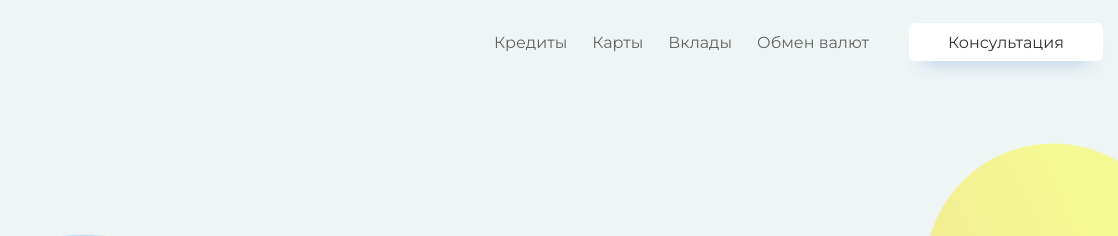
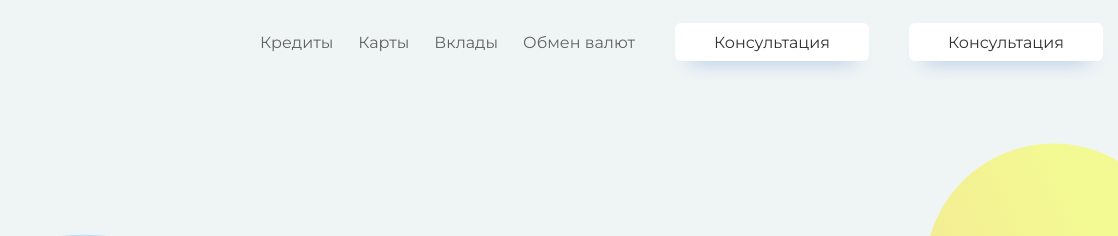
Before and after one commit to Khq12/tanish-bilish-bank, a plain HTML site: page index.html in a window 1280 px wide. Shown: the top 236 px of the page, 162-1280 px from the left. Drawn offline with Linux system fonts and the light colour scheme.

Commit message:
first_dev1

```diff
--- a/index.html
+++ b/index.html
@@ -25,6 +25,7 @@
               <li><a href="#" class="header__list-item">Вклады</a></li>
               <li><a href="#" class="header__list-item">Обмен валют</a></li>
             </ul>
+            <a href="#" class="btn">Консультация</a>
             <a href="#" class="btn">Консультация</a>
           </div>
         </div>
```
